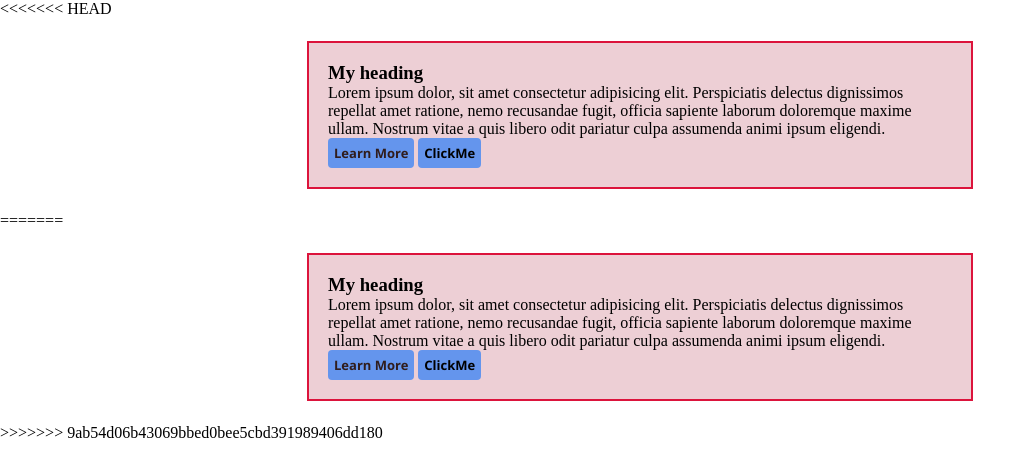
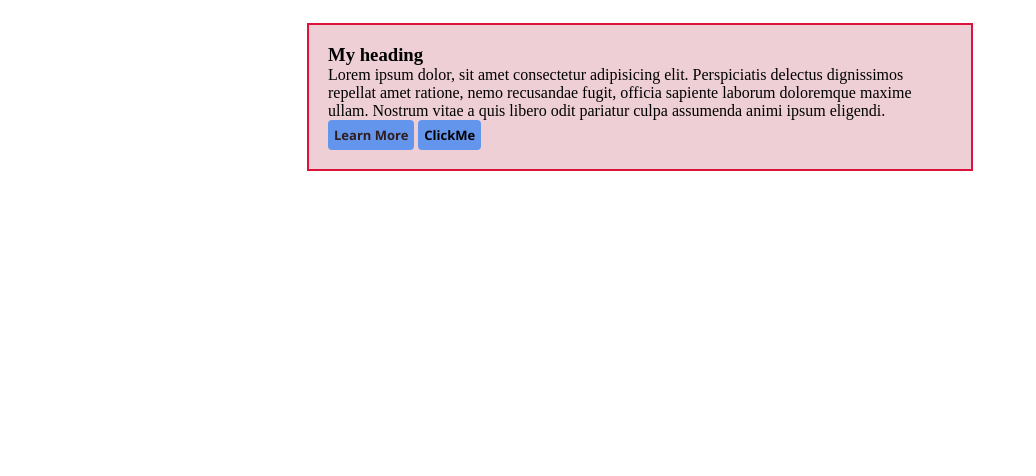
Before and after one commit to Rabindra-Basnet/htmlcssjavascript, a website: page day5play3.html in a window 1280 px wide. Shown: the whole page, without its empty margins (0-1036 px from the left). Drawn offline with Linux system fonts and the light colour scheme.

Commit message:
deletingmultiple similar  lines

```diff
--- a/day5play3.html
+++ b/day5play3.html
@@ -1,4 +1,4 @@
-<<<<<<< HEAD
+
 <!DOCTYPE html>
 <html lang="en">
 
@@ -73,80 +73,5 @@
     </div>
 </body>
 
-=======
-<!DOCTYPE html>
-<html lang="en">
 
-<head>
-    <meta charset="UTF-8">
-    <meta name="viewport" content="width=device-width, initial-scale=1.0">
-    <title>Pseudoselector and buttons designing </title>
-    <style>
-        * {
-            box-sizing: border-box;
-            margin: 0;
-            padding: 0;
-        }
-        .container {
-            border: 2px solid crimson;
-            background-color: rgb(237, 207, 213);
-            padding: 19px;
-            margin: 23px auto;
-            width: 666px;
-        }
-
-        a {
-            text-decoration: none;
-            color: rgb(48, 29, 29);
-        }
-
-        a:hover {
-            color: rgb(15, 34, 86);
-            background-color: azure;
-        }
-
-        a:visited {
-            background-color: rgb(178, 232, 17);
-        }
-
-        a:active {
-            background-color: rgb(207, 170, 75);
-        }
-
-        .btn {
-            font-family: 'Segoe UI', Tahoma, Geneva, Verdana, sans-serif;
-            font-weight: 600;
-            background: cornflowerblue;
-            padding: 6px;
-            border: none;
-            cursor: pointer;
-            font-size: 13px;
-            border-radius: 4px;
-
-
-        }
-
-        .btn:hover {
-            color: #ff3454;
-            background-color: bisque;
-            border: 2px solid black;
-            border-radius: 6px;
-        }
-    </style>
-</head>
-
-<body>
-    <div class="container" id="cont1">
-        <h3>
-            My heading
-        </h3>
-        <p>Lorem ipsum dolor, sit amet consectetur adipisicing elit. Perspiciatis delectus dignissimos repellat amet
-            ratione, nemo recusandae fugit, officia sapiente laborum doloremque maxime ullam. Nostrum vitae a quis
-            libero odit pariatur culpa assumenda animi ipsum eligendi.</p>
-        <a href="https://facebook.com" class="btn">Learn More</a>
-        <button class="btn">ClickMe</button>
-    </div>
-</body>
-
->>>>>>> 9ab54d06b43069bbed0bee5cbd391989406dd180
 </html>
```
Also changed, not shown: javascriptday/DOM/day14.html (+13 -15 lines), javascriptday/DOM/day14play.html (deleted).
